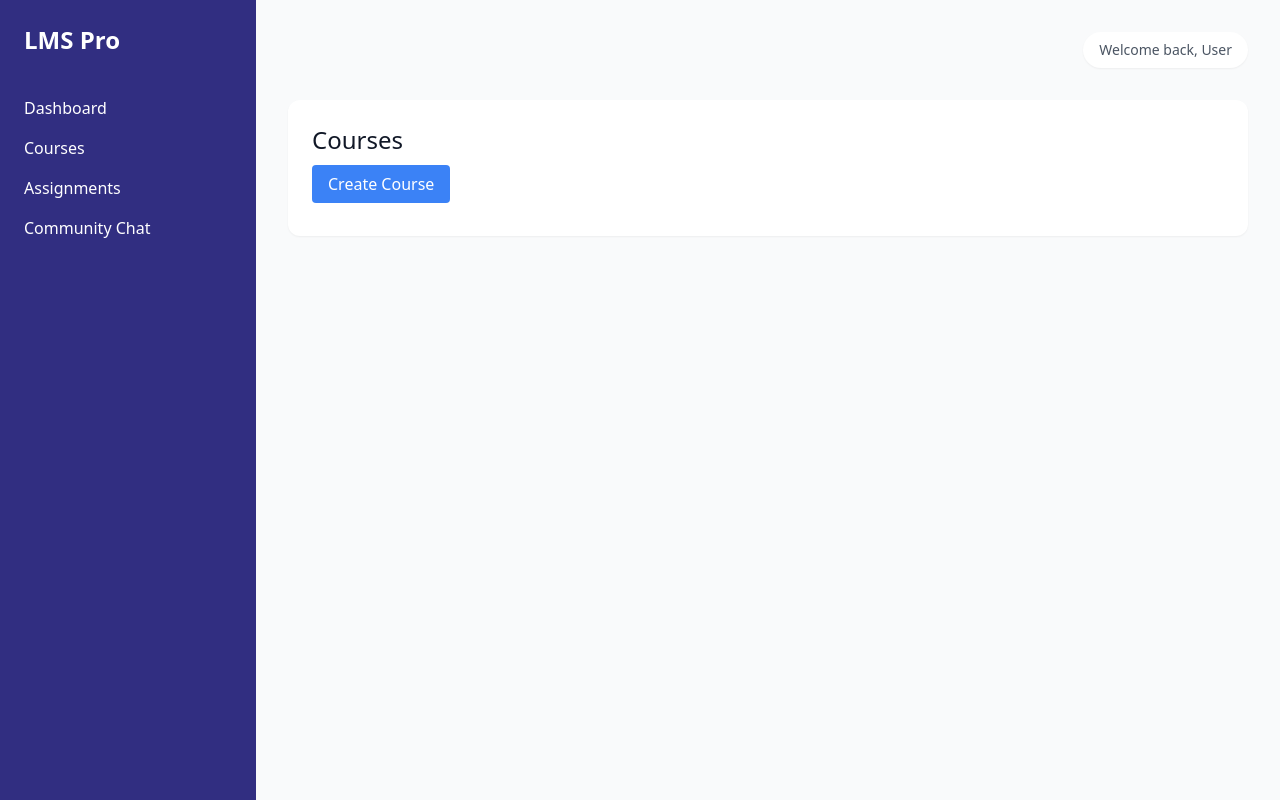
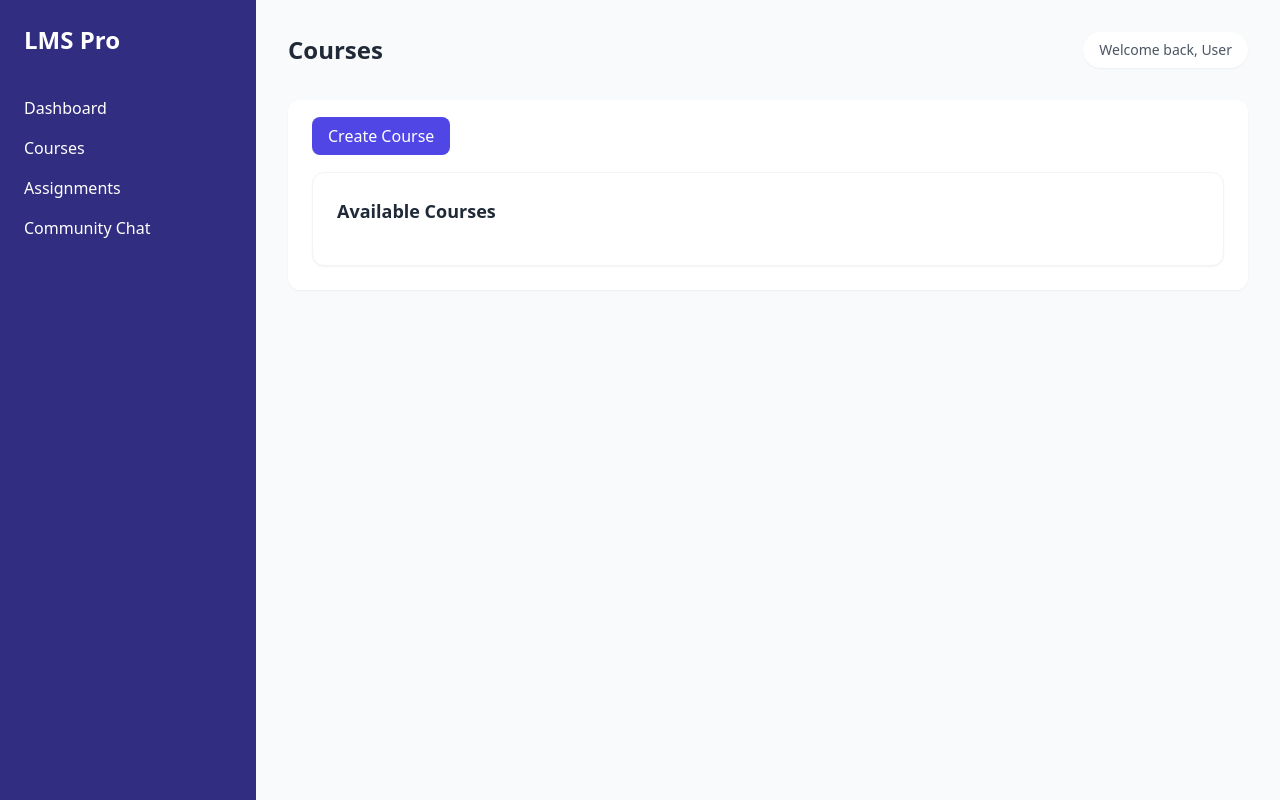
Before and after one commit to digitalpentech-art/distance-learning, a Flask app: page /courses/ in a window 1280 px wide. Run offline with Flask 3, Linux system fonts and the light colour scheme; some libraries are stand-ins or nearby versions.

Commit message:
feat: refactor course list page to use component macros

```diff
--- a/app/templates/course/list.html
+++ b/app/templates/course/list.html
@@ -1,12 +1,17 @@
 {% extends "base.html" %}
+{% block header %}Courses{% endblock %}
 {% block content %}
-<h1 class="text-2xl mb-4">Courses</h1>
-<a href="{{ url_for('course.create_course') }}" class="bg-blue-500 text-white px-4 py-2 rounded">Create Course</a>
-<ul class="mt-4">
-    {% for course in courses %}
-    <li class="p-2 border-b">
-        <a href="{{ url_for('course.view_course', course_id=course.id) }}" class="text-blue-600">{{ course.name }}</a>
-    </li>
-    {% endfor %}
-</ul>
+    <div class="mb-6">
+        {{ comp.btn(text='Create Course', href=url_for('course.create_course')) }}
+    </div>
+
+    {% call comp.card(title='Available Courses') %}
+        <ul class="divide-y divide-gray-200">
+            {% for course in courses %}
+            <li class="py-4">
+                <a href="{{ url_for('course.view_course', course_id=course.id) }}" class="text-indigo-600 hover:text-indigo-900 font-medium">{{ course.name }}</a>
+            </li>
+            {% endfor %}
+        </ul>
+    {% endcall %}
 {% endblock %}
```
